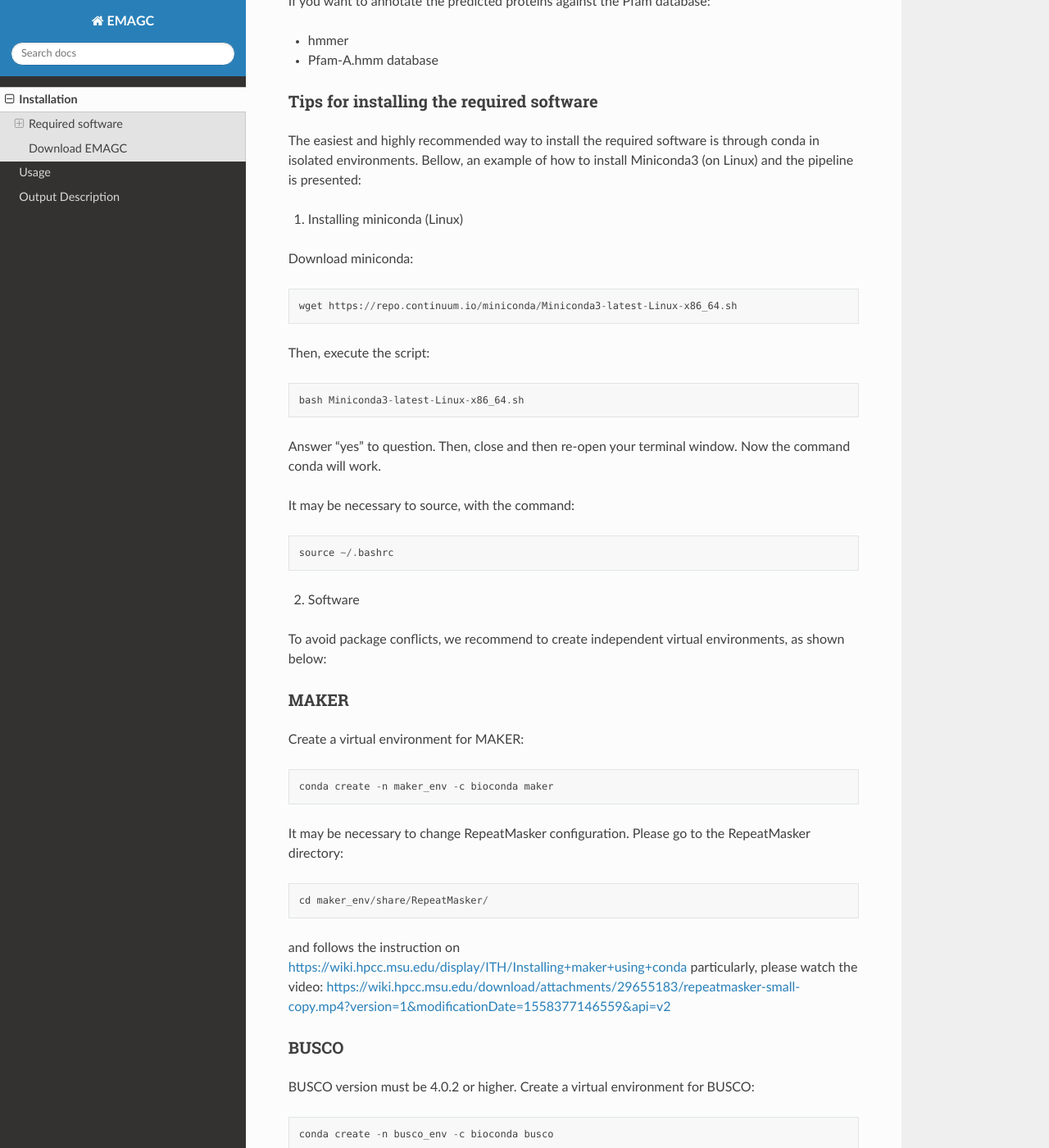
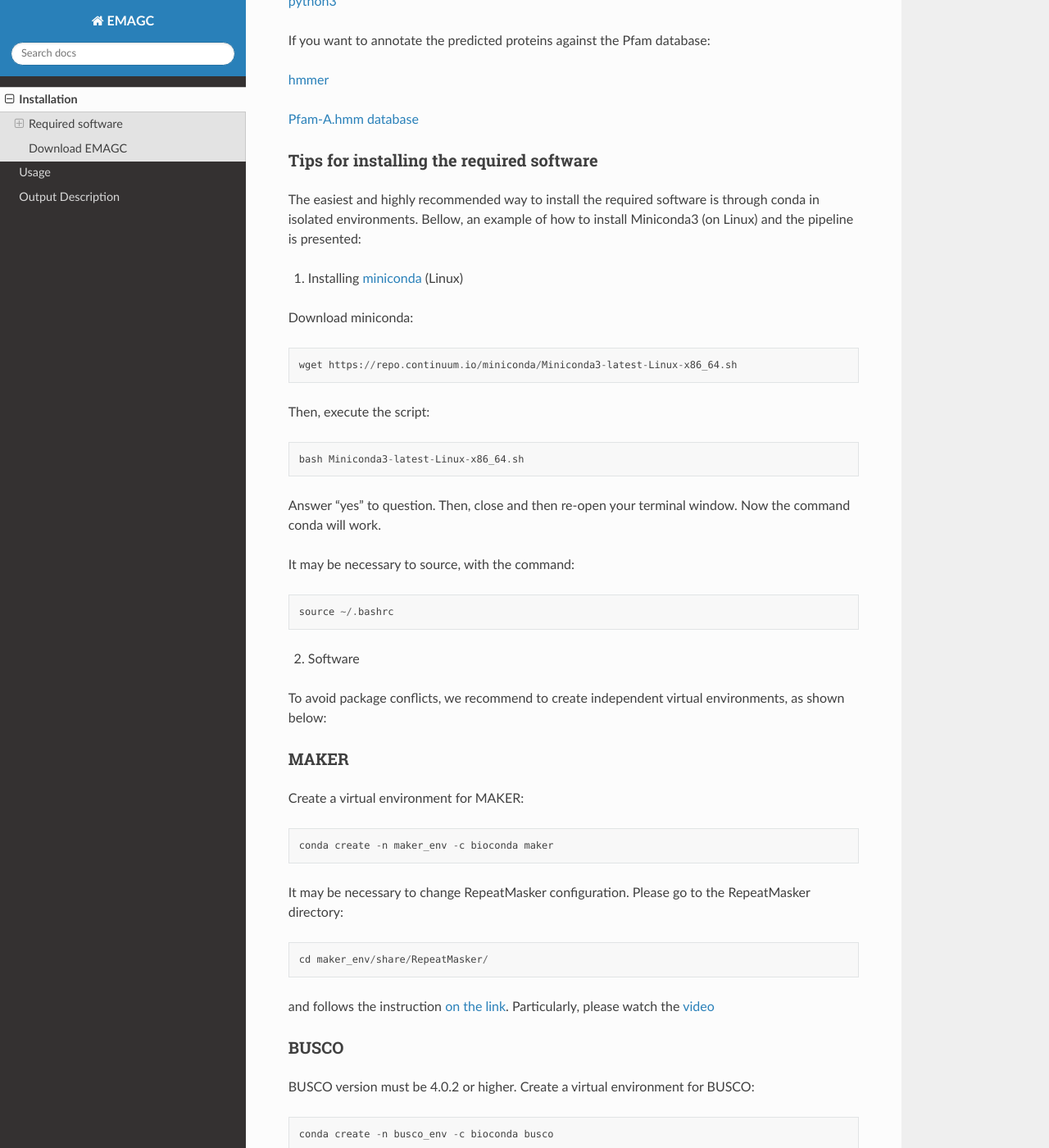
Before and after one commit to lfdelzam/EMAGC, a Sphinx documentation site: the page built from docs/source/Installation.rst, in a window 1280 px wide and 1400 px high, scrolled down 322 px. Shown: the whole window at 82% size. Built offline with Sphinx 7.4.7 and the Read the Docs theme 2.0.0, drawn with Linux system fonts in a browser that asks for light colours; some of the changed lines change nothing that is shown; some of the changed text lies outside the part shown.

Commit message:
Update Installation.rst

```diff
--- a/docs/source/Installation.rst
+++ b/docs/source/Installation.rst
@@ -4,14 +4,17 @@
 Required software
 ^^^^^^^^^^^^^^^^^
 
-* BUSCO >= 4.0.2
-* MAKER
-* python3
+`BUSCO <https://busco.ezlab.org/>`_ >= 4.0.2
+
+`MAKER <https://yandell-lab.org/software/maker_install.html/>`_
+
+`python3 <https://www.python.org/>`_
 
 If you want to annotate the predicted proteins against the Pfam database:
 
-* hmmer
-* Pfam-A.hmm database
+`hmmer <http://hmmer.org/>`_
+
+`Pfam-A.hmm database <https://pfam.xfam.org/>`_
 
 Tips for installing the required software
 -----------------------------------------
@@ -19,7 +22,7 @@
 The easiest and highly recommended way to install the required software is through conda in isolated environments.
 Bellow, an example of how to install Miniconda3 (on Linux) and the pipeline is presented:
 
-I. Installing miniconda (Linux)
+I. Installing `miniconda <https://docs.conda.io/en/latest/miniconda.html/>`_ (Linux)
 
 Download miniconda::
 
@@ -50,8 +53,8 @@
 
     cd maker_env/share/RepeatMasker/
 
-and follows the instruction on https://wiki.hpcc.msu.edu/display/ITH/Installing+maker+using+conda
-particularly, please watch the video: https://wiki.hpcc.msu.edu/download/attachments/29655183/repeatmasker-small-copy.mp4?version=1&modificationDate=1558377146559&api=v2
+and follows the instruction `on the link <https://wiki.hpcc.msu.edu/display/ITH/Installing+maker+using+conda/>`_.
+Particularly, please watch the `video <https://wiki.hpcc.msu.edu/download/attachments/29655183/repeatmasker-small-copy.mp4?version=1&modificationDate=1558377146559&api=v2>`_
 
 BUSCO
 -----
@@ -79,6 +82,7 @@
 
 
 This directory contains the scripts:
+
    * EMAGCpoly.sh
    * EMAGCsingle.sh
    * src/extract_genes_with_pfam_best_hit.py
```
